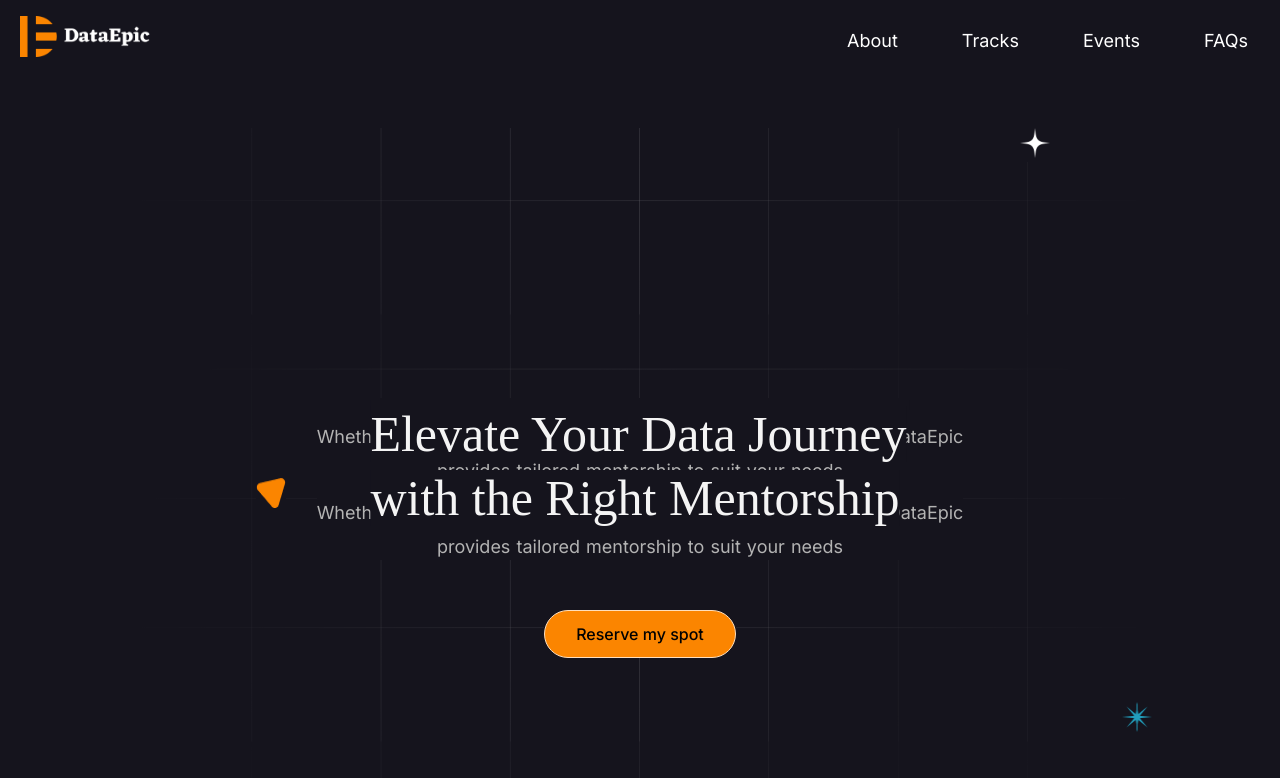
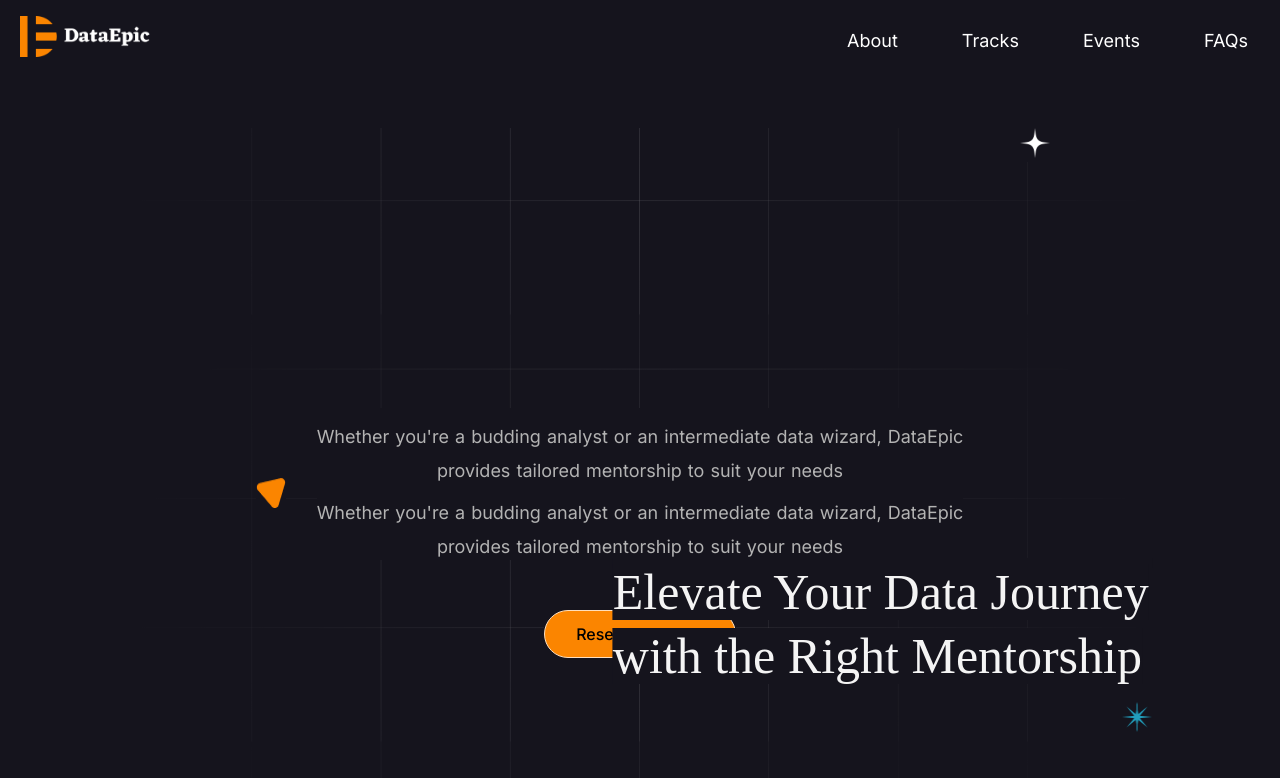
Before and after one commit to TheSaviourEking/dataepic_website, a React (Create React App) app: page / in a window 1280 px wide. Shown: the top 778 px of the page. Built offline with nearby package versions, Linux system fonts and the light colour scheme; the HTML template or start-up script is replaced by a standard one; a web font is replaced by a local one.

Commit message:
made changes

```diff
--- a/src/pages/HeroSection.js
+++ b/src/pages/HeroSection.js
@@ -12,10 +12,9 @@ function HeroSection() {
     <div className="web_container">
       <div className="hero-container">
         <div className="hero-content">
+
+            <TypeEffect />
           <div className="typewriter-container">
-            <span>
-              <TypeEffect />
-            </span>
             <div className="whitestar">
               <img src={white_star} alt="" />
             </div>
```
